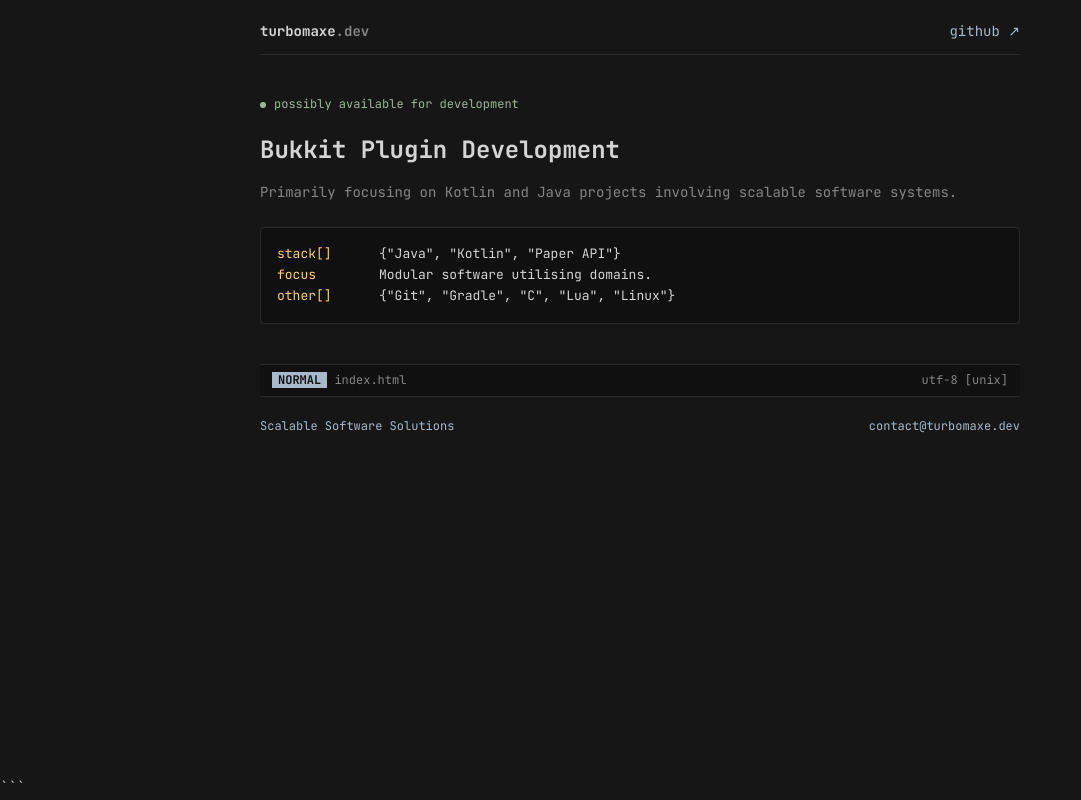
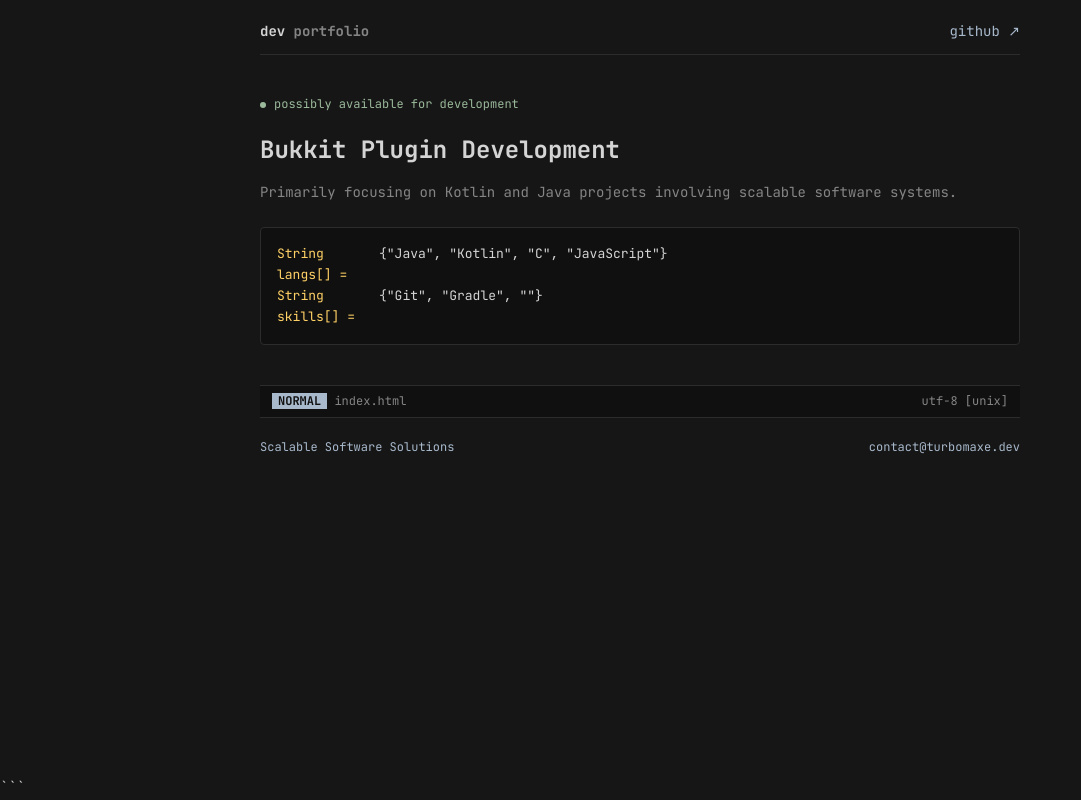
Before and after one commit to 6a08c5fba805337cc251242/6a08c5fba805337cc251242.github.io, a plain HTML site: page index.html in a window 1280 px wide. Shown: the whole page, without its empty margins (0-1081 px from the left). Drawn offline with Linux system fonts and the light colour scheme.

Commit message:
Update index.html

```diff
--- a/index.html
+++ b/index.html
@@ -180,7 +180,7 @@
 <body>
   <div class="shell">
     <header>
-      <div class="brand">turbomaxe<span>.dev</span></div>
+      <div class="brand">dev<span> portfolio</span></div>
 
       <nav>
         <a href="https://github.com/TurboMaxe" target="_blank" rel="noopener noreferrer">github ↗</a>
@@ -199,18 +199,12 @@
 
       <ul class="meta-list">
         <li>
-          <span class="meta-key">stack[]</span>
-          <span>{"Java", "Kotlin", "Paper API"}</span>
+          <span class="meta-key">String langs[] =</span>
+          <span>{"Java", "Kotlin", "C", "JavaScript"}</span>
         </li>
-
         <li>
-          <span class="meta-key">focus</span>
-          <span>Modular software utilising domains.</span>
-        </li>
-
-        <li>
-          <span class="meta-key">other[]</span>
-          <span>{"Git", "Gradle", "C", "Lua", "Linux"}</span>
+          <span class="meta-key">String skills[] =</span>
+          <span>{"Git", "Gradle", ""}</span>
         </li>
       </ul>
     </main>
```
